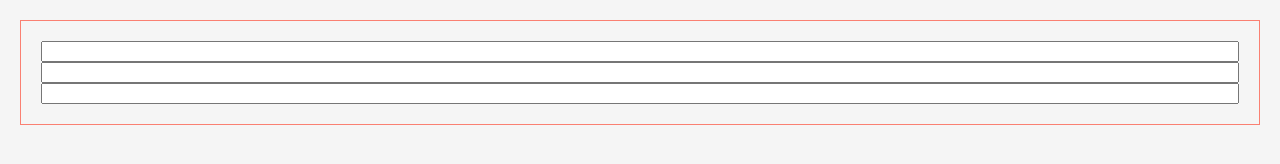
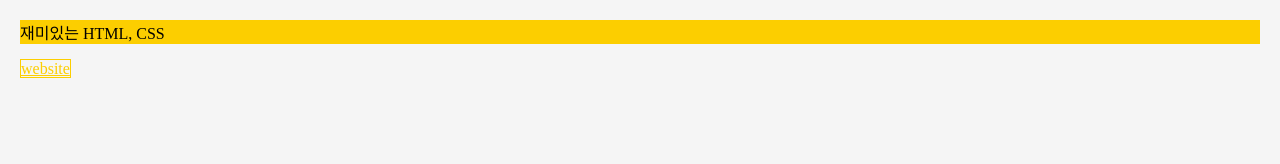
Before and after one commit to choiliv/kokoaclone, a plain HTML site: page home.html in a window 1280 px wide. Shown: the top 164 px of the page. Drawn offline with Linux system fonts and the light colour scheme.

Commit message:
#3.18~19 colors and variables

```diff
--- a/home.html
+++ b/home.html
@@ -7,26 +7,32 @@
         </title>
        <link href="style.css" rel="stylesheet" />
        <style>
+
+         :root{
+          --main-color:#fcce00;
+          --default-border: 1px solid var(--main-color);
+        }
+
         body{
           height: 1000vh;
           margin: 20px;
         }
-       form {
-        border: 1px solid salmon;
-        display: flex;
-        flex-direction: column;
-        padding: 20px;
+       p {
+          background-color: var(--main-color);
        }
-       form:hover input:focus{
-        background-color: sienna;
+       a {
+          color: var(--main-color);
+          border: var(--default-border);
        }
+
     </style>
     </head>
     <body>
-     <form >
-      <input type="text" name=""  id=""/>
-      <input type="text" name=""  id=""/>
-      <input type="text" name=""  id=""/>
-      </form>
+      <p>
+        재미있는 HTML, CSS
+      </p>
+     <div>
+      <a href="#">website</a>
+     </div>
       </body>
       </html>
```
